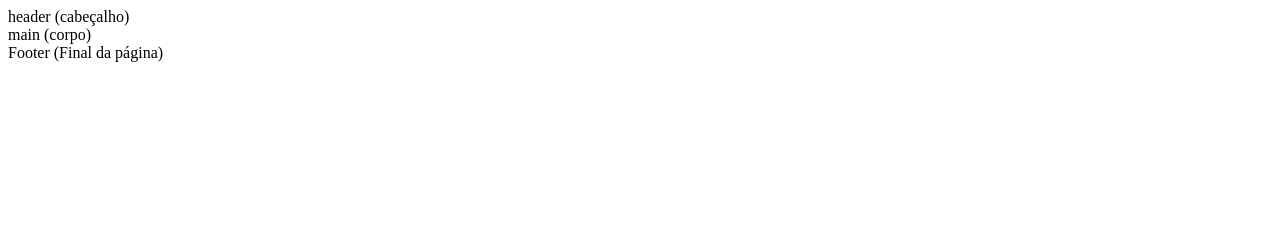
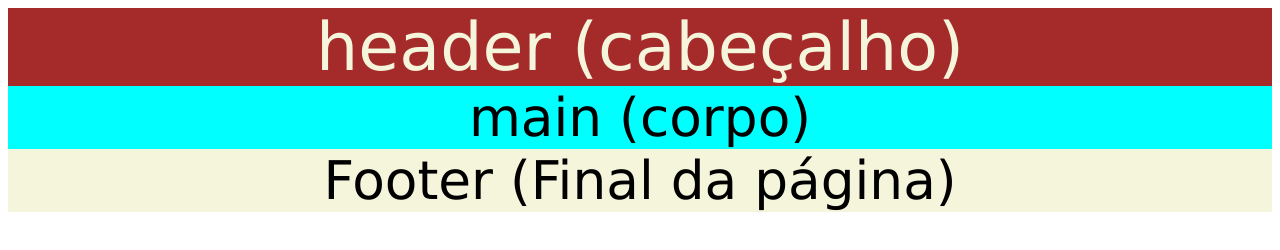
Before and after one commit to Brumarasilva/html-basico, a plain HTML site: page index.html in a window 1280 px wide. Drawn offline with Linux system fonts and the light colour scheme.

Commit message:
adicionando arquivo

```diff
--- a/index.html
+++ b/index.html
@@ -7,9 +7,9 @@
 </head>
 
 <body>
-  <head>
+  <header>
 header (cabeçalho)
-</head>
+</header>
 <main>
   main (corpo)
   </main>
--- a/styles.css
+++ b/styles.css
@@ -1,8 +1,23 @@
-head
-{
-background-color:brown;
-color:beige;
-font-family:'Lucida Sans', 'Lucida Sans Regular', 'Lucida Grande', 'Lucida Sans Unicode', Geneva, Verdana, sans-serif;
-font-size:50pt ;
+header {
+    background-color: brown;
+    color: beige;
+    font-family: 'Lucida Sans', 'Lucida Sans Regular', 'Lucida Grande', 'Lucida Sans Unicode', Geneva, Verdana, sans-serif;
+    font-size: 50pt;
+    text-align: center;
+}
+
+main {
+    background-color: aqua;
+    color: black;
+    font-family: 'Lucida Sans', 'Lucida Sans Regular', 'Lucida Grande', 'Lucida Sans Unicode', Geneva, Verdana, sans-serif;
+    font-size: 40pt;
+    text-align: center;
+}
+footer{
+    background-color:beige;
+    color:black;
+    font-family:'Lucida Sans', 'Lucida Sans Regular', 'Lucida Grande', 'Lucida Sans Unicode', Geneva, Verdana, sans-serif;
+    font-size: 40pt;
+    text-align: center;
 
 }
```
